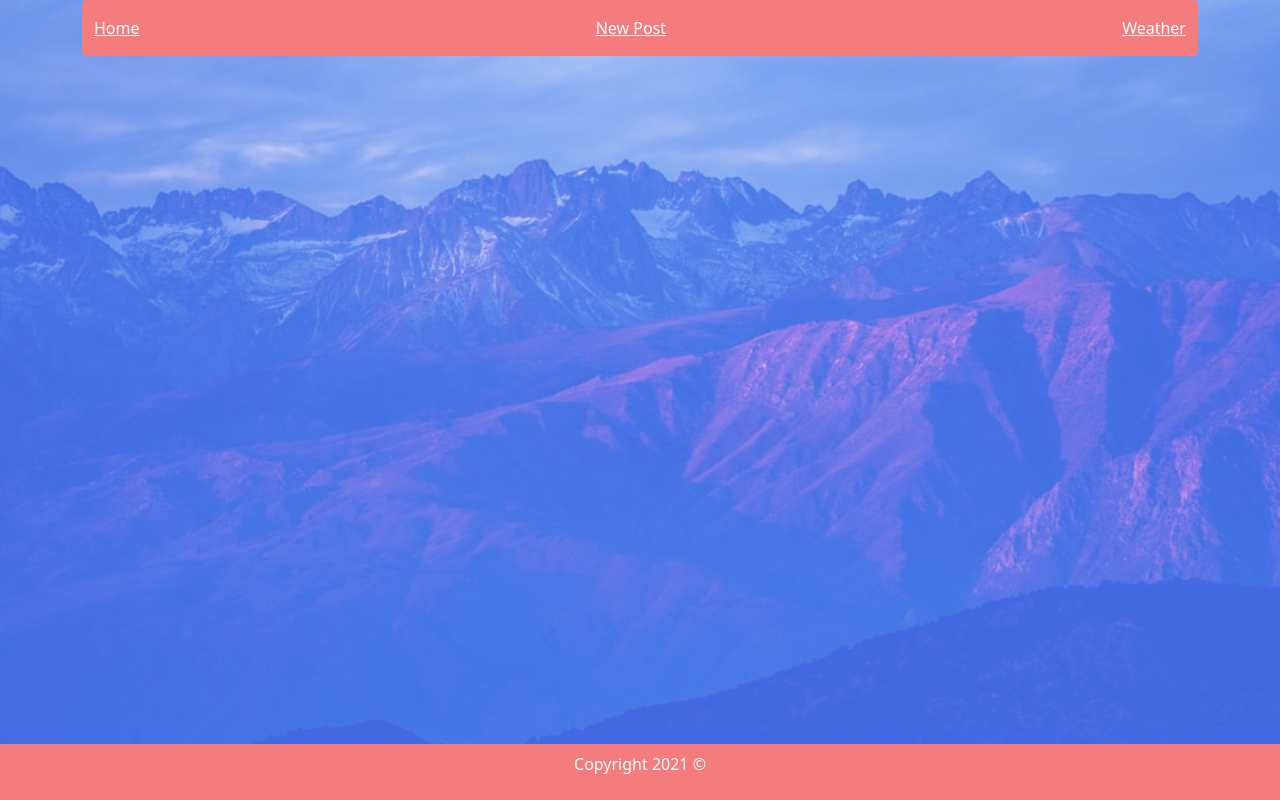
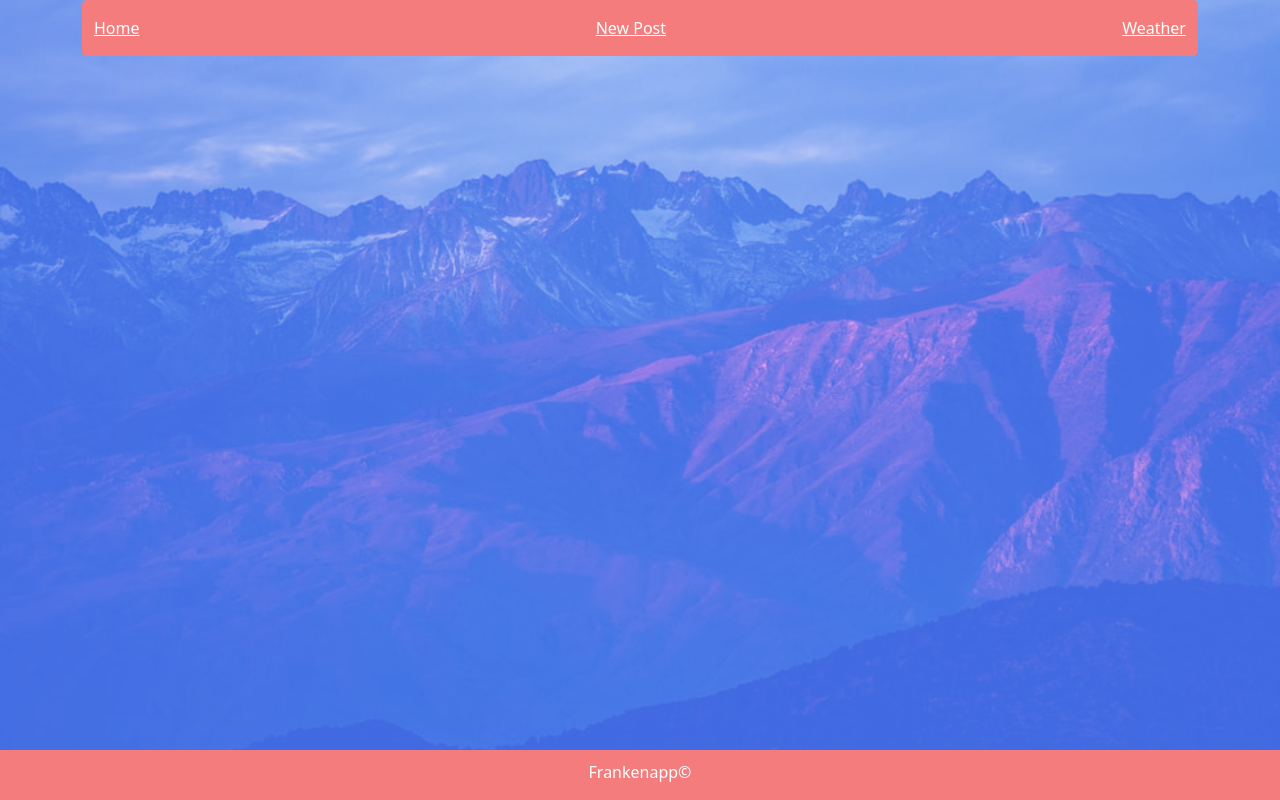
Before and after one commit to bcermak/frankenapp, a React (Create React App) app in the folder app/client/: page / in a window 1280 px wide. Built offline with nearby package versions, Linux system fonts and the light colour scheme; a web font is replaced by a local one.

Commit message:
footer no longer a class component

```diff
--- a/app/client/src/components/Footer/index.css
+++ b/app/client/src/components/Footer/Footer.css
@@ -3,8 +3,8 @@
   width: 100%;
   left: 0;
   bottom: 0;
+  padding-top: 10px;
   text-align: center;
   background-color: #f47c7c;
   color: white;
-
   }
--- /dev/null
+++ b/app/client/src/components/Footer/Footer.js
@@ -0,0 +1,16 @@
+import React from 'react';
+import './Footer.css'
+
+const Footer = () => {
+  return (
+    <>
+        <div className='container'>
+            <footer>
+                <p> Frankenapp&copy; </p>
+            </footer>
+        </div>
+    </>
+  )
+}
+
+export default Footer
--- a/app/client/src/components/Footer/index.js
+++ /dev/null
@@ -1,16 +0,0 @@
-import React, { Component } from 'react';
-import './index.css'
-
-class Footer extends React.Component {
-    render() {
-
-
-        return <>
-            <footer>
-            <p style={{lineHeight:"40px"}}>Copyright 2021 &copy;</p>
-            </footer>
-        </>
-    };
-};
-
-export default Footer
--- a/app/client/src/pages/Home.js
+++ b/app/client/src/pages/Home.js
@@ -1,6 +1,6 @@
 import React from 'react';
 import Nav from '../components/Nav/Nav';
-import Footer from '../components/Footer';
+import Footer from '../components/Footer/Footer';
 
 
 
--- a/app/client/src/pages/NewPost.js
+++ b/app/client/src/pages/NewPost.js
@@ -1,6 +1,6 @@
 import React from 'react';
 import Nav from '../components/Nav/Nav';
-import Footer from '../components/Footer';
+import Footer from '../components/Footer/Footer';
 
 const NewPost = () => {
     return (
--- a/app/client/src/pages/WeatherPage.js
+++ b/app/client/src/pages/WeatherPage.js
@@ -1,6 +1,6 @@
 import React from 'react'
 import Nav from '../components/Nav/Nav';
-import Footer from '../components/Footer';
+import Footer from '../components/Footer/Footer';
 import '../assets/css/Weatherpage.css';
 
 
```
